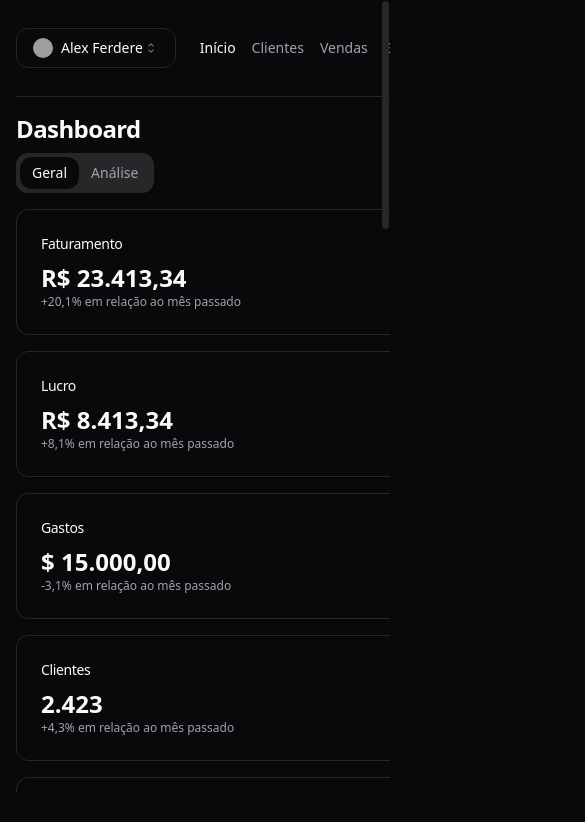
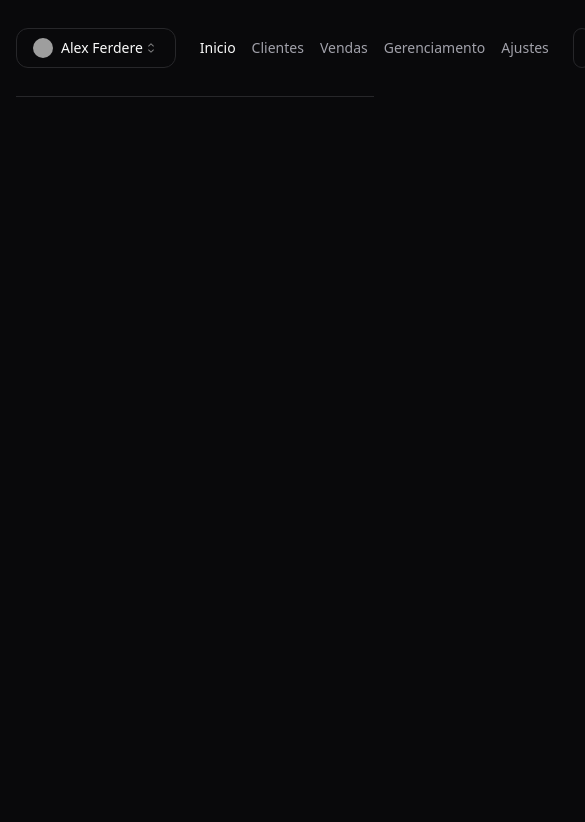
Before and after one commit to Anselmo-Ferrer/dashboard-react, a React (Vite) app: page /clientes in a window 390 px wide. Shown: the top 822 px of the page, 585 px wide, since content can reach past the window. Built offline with nearby package versions, Linux system fonts and the light colour scheme; grey boxes are pictures that could not be loaded.

Commit message:
routes add

```diff
--- a/package.json
+++ b/package.json
@@ -32,7 +32,7 @@
     "react": "^18.3.1",
     "react-day-picker": "^8.10.1",
     "react-dom": "^18.3.1",
-    "react-router-dom": "^6.25.1",
+    "react-router-dom": "^6.26.0",
     "recharts": "^2.12.7",
     "tailwind-merge": "^2.4.0",
     "tailwindcss-animate": "^1.0.7"
--- a/src/App.tsx
+++ b/src/App.tsx
@@ -1,37 +1,15 @@
-import { Tabs, TabsList, TabsTrigger } from '@/components/ui/tabs';
-import { Button } from '@/components/ui/button';
-import PageContainer from '@/components/layout/page-container';
-import DashboardPage from './components/overview-pages/dashboard';
-import AnalyticsPage from './components/overview-pages/analytics';
-import { CalendarDateRangePicker } from './components/overview-pages/overview-ele/date-range-picker';
-import Header from './components/header/header';
+import { BrowserRouter, Route, Routes } from 'react-router-dom';
+import Home from './components/home-pages/home';
+import ClientsPage from './components/clients-pages/clients';
 
 export default function page() {
   return (
-    <PageContainer scrollable={true}>
-
-      <Header/>
-
-      <div className="space-y-2">
-        <div className="flex items-center justify-between space-y-2">
-          <h2 className="text-2xl font-bold tracking-tight">
-            Dashboard
-          </h2>
-          <div className="hidden items-center space-x-2 md:flex">
-            <CalendarDateRangePicker />
-            <Button className='rounded-xl'>Importar</Button>
-          </div>
-        </div>
-        <Tabs defaultValue="overview" className="space-y-4">
-          <TabsList className="rounded-xl">
-            <TabsTrigger value="overview" className="rounded-xl">Geral</TabsTrigger>
-            <TabsTrigger value="analytics" className="rounded-xl">Análise</TabsTrigger>
-          </TabsList>
-            <DashboardPage />
-            <AnalyticsPage />
-
-        </Tabs>
-      </div>
-    </PageContainer>
+    <BrowserRouter>
+      <Routes>
+        <Route path="/" element={<Home/>}/>
+        <Route path="/clientes" element={<ClientsPage/>}/>
+        <Route path="*" element={<h1 className='text-3xl'>Pagina nao encontrada</h1>}/>
+      </Routes>
+    </BrowserRouter>
   );
 }
--- a/src/components/clients-pages/clients.tsx
+++ b/src/components/clients-pages/clients.tsx
@@ -1,13 +1,11 @@
 import Header from "../header/header"
-import { TabsContent } from "../ui/tabs"
+import PageContainer from "../layout/page-container"
 
 function ClientsPage() {
   return (
-    <TabsContent value="clients" className="space-y-4">
-
+    <PageContainer>
       <Header />
-
-    </TabsContent>
+    </PageContainer>
   )
 }
 
--- a/src/components/header/main-nav.tsx
+++ b/src/components/header/main-nav.tsx
@@ -1,55 +1,44 @@
-import React from 'react';
-import { cn } from "@/lib/utils";
-
-// Definindo as props para o componente MainNav
-interface MainNavProps extends React.HTMLAttributes<HTMLElement> {
-  className?: string; // classe opcional do tipo string
-}
+import { cn } from "@/lib/utils"
 
 export function MainNav({
   className,
   ...props
-}: MainNavProps) {
-  // Definindo o tipo do parâmetro 'url' como 'string'
-  const handleNavigation = (url: string) => {
-    window.location.href = url; // Muda o URL do navegador
-  };
-
+}: React.HTMLAttributes<HTMLElement>) {
   return (
     <nav
       className={cn("flex items-center space-x-4 lg:space-x-6", className)}
       {...props}
     >
-      <button
-        onClick={() => handleNavigation("/examples/dashboard")}
+      <a
+        href="/"
         className="text-sm font-medium transition-colors hover:text-primary"
       >
-        Início
-      </button>
-      <button
-        onClick={() => handleNavigation("https://www.google.com")}
+        Inicio
+      </a>
+      <a
+        href="/clientes"
         className="text-sm font-medium text-muted-foreground transition-colors hover:text-primary"
       >
         Clientes
-      </button>
-      <button
-        onClick={() => handleNavigation("/sellers-page/sellers")}
+      </a>
+      <a
+        href="/vendas"
         className="text-sm font-medium text-muted-foreground transition-colors hover:text-primary"
       >
         Vendas
-      </button>
-      <button
-        onClick={() => handleNavigation("/examples/dashboard")}
+      </a>
+      <a
+        href="/gerenciamento"
         className="text-sm font-medium text-muted-foreground transition-colors hover:text-primary"
       >
         Gerenciamento
-      </button>
-      <button
-        onClick={() => handleNavigation("/examples/dashboard")}
+      </a>
+      <a
+        href="/ajustes"
         className="text-sm font-medium text-muted-foreground transition-colors hover:text-primary"
       >
         Ajustes
-      </button>
+      </a>
     </nav>
-  );
+  )
 }
--- /dev/null
+++ b/src/components/home-pages/home.tsx
@@ -0,0 +1,37 @@
+import { Tabs, TabsList, TabsTrigger } from '@/components/ui/tabs';
+import { Button } from '@/components/ui/button';
+import PageContainer from '../layout/page-container';
+import Header from '../header/header';
+import { CalendarDateRangePicker } from './overview-ele/date-range-picker';
+import DashboardPage from './dashboard';
+import AnalyticsPage from './analytics';
+
+export default function Home() {
+  return (
+    <PageContainer scrollable={true}>
+
+      <Header/>
+
+      <div className="space-y-2">
+        <div className="flex items-center justify-between space-y-2">
+          <h2 className="text-2xl font-bold tracking-tight">
+            Dashboard
+          </h2>
+          <div className="hidden items-center space-x-2 md:flex">
+            <CalendarDateRangePicker />
+            <Button className='rounded-xl'>Importar</Button>
+          </div>
+        </div>
+        <Tabs defaultValue="overview" className="space-y-4">
+          <TabsList className="rounded-xl">
+            <TabsTrigger value="overview" className="rounded-xl">Geral</TabsTrigger>
+            <TabsTrigger value="analytics" className="rounded-xl">Análise</TabsTrigger>
+          </TabsList>
+            <DashboardPage />
+            <AnalyticsPage />
+
+        </Tabs>
+      </div>
+    </PageContainer>
+  );
+}
```
Also changed, not shown: src/components/home-pages/analytics.tsx (renamed from src/components/overview-pages/analytics.tsx), src/components/home-pages/dashboard.tsx (renamed from src/components/overview-pages/dashboard.tsx), src/components/home-pages/overview-ele/dashboardcard.tsx (renamed from src/components/overview-pages/overview-ele/dashboardcard.tsx), src/components/home-pages/overview-ele/date-range-picker.tsx (renamed from src/components/overview-pages/overview-ele/date-range-picker.tsx), src/components/home-pages/overview-ele/recent-sales.tsx (renamed from src/components/overview-pages/overview-ele/recent-sales.tsx), src/components/home-pages/overview-ele/sales-card.tsx (renamed from src/components/overview-pages/overview-ele/sales-card.tsx), src/main.tsx (line endings or trailing spaces), 1 other file (tests, documents, lock files or other folders).
